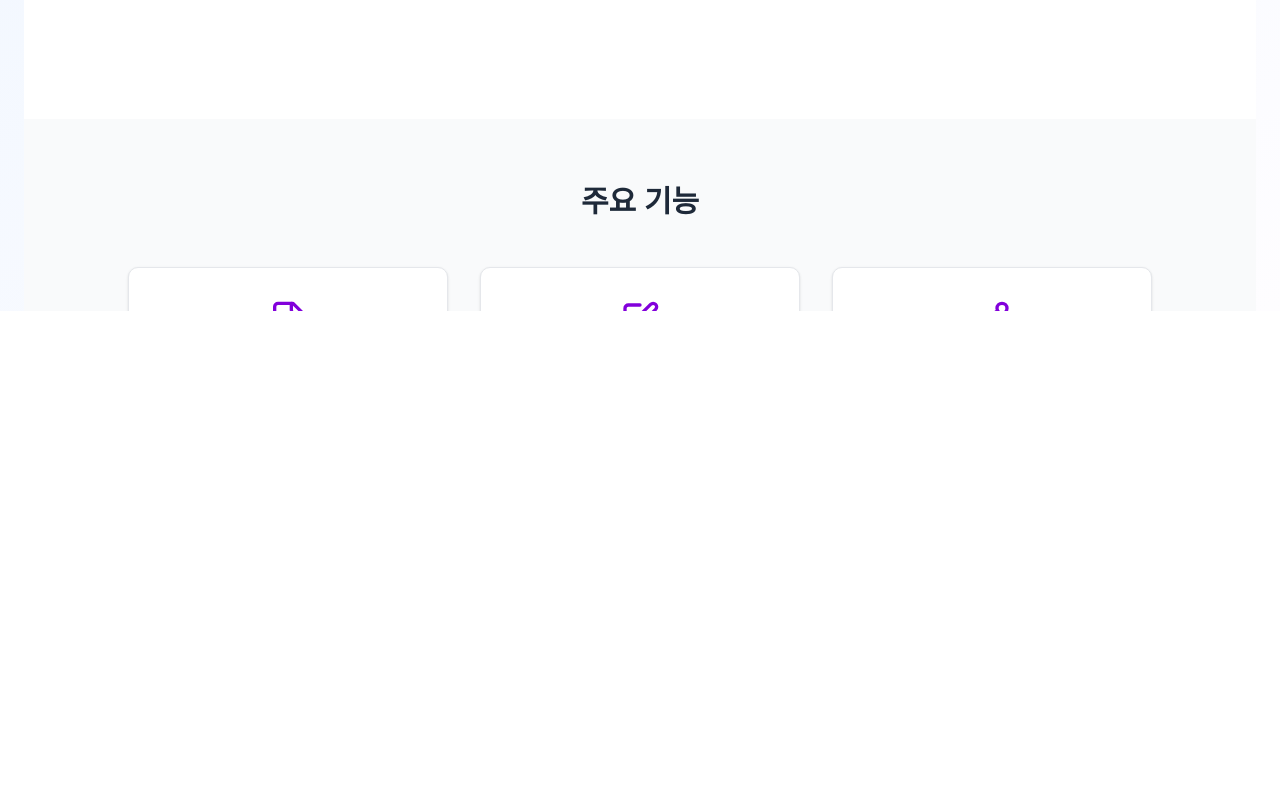
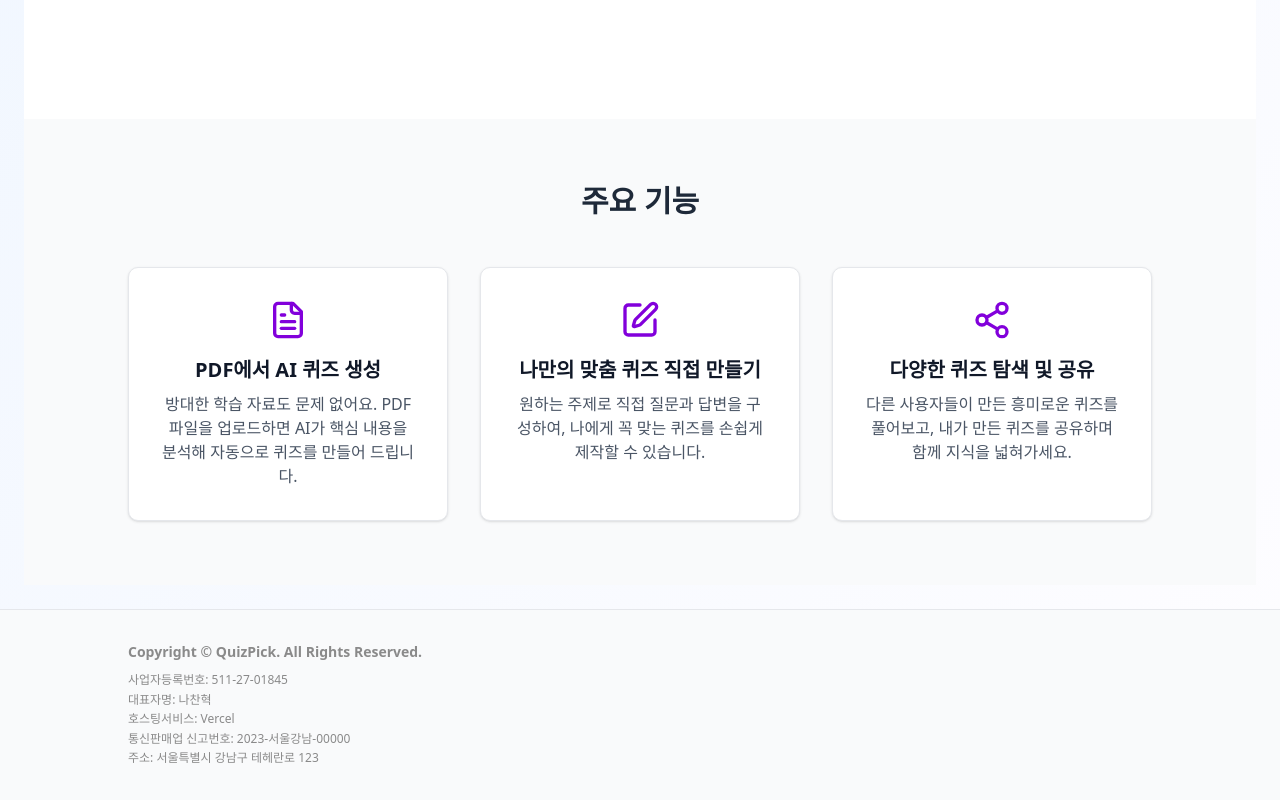
Before and after one commit to XuTuX/quiz_quick, a Next.js app: page / in a window 1280 px wide. Shown: the part 489-1289 px from the top of the page. Before the commit the page ends 800 px from the top, so only its background shows below. Built offline with nearby package versions, Linux system fonts and the light colour scheme; no server answers.

Commit message:
홈페이지 내 설명 추가

```diff
--- a/package.json
+++ b/package.json
@@ -26,6 +26,7 @@
     "react": "^19.0.0",
     "react-dom": "^19.0.0",
     "react-hot-toast": "^2.5.2",
+    "react-icons": "^5.5.0",
     "tailwind-merge": "^3.3.1"
   },
   "devDependencies": {
--- a/src/app/layout.tsx
+++ b/src/app/layout.tsx
@@ -19,17 +19,30 @@ export default function RootLayout({ children }: { children: React.ReactNode })
   return (
     <ClerkProvider>
       <html lang="ko">
-        <body className={`${geistSans.variable} ${geistMono.variable} antialiased flex h-screen`}>
+        <body className={`${geistSans.variable} ${geistMono.variable} antialiased`}>
 
 
-          {/* ===== 메인 영역 ===== */}
-          <div className="flex flex-col flex-1 bg-gradient-to-br from-blue-50 to-purple-50/20">
-            <AppHeader />                                   {/* 헤더. 홈(/)에서는 자동으로 숨김 */}
-            <main className="flex-1 overflow-y-auto p-6">{children}</main>
-            <Toaster />
+        {/* ===== 메인 영역 ===== */}
+        <div className="flex flex-col bg-gradient-to-br from-blue-50 to-purple-50/20">
+          <AppHeader />                                   {/* 헤더. 홈(/)에서는 자동으로 숨김 */}
+          <main className="overflow-y-auto p-6">{children}</main>
+          <Toaster />
+          {/* Footer */}
+          <footer className="bg-gray-50 py-8 px-6 border-t border-gray-200">
+            <div className="max-w-5xl mx-auto text-left text-gray-600">
+              <p className="font-bold text-sm mb-2" style={{ color: '#8A8A8A' }}>Copyright © QuizPick. All Rights Reserved.</p>
+              <div className="text-xs leading-relaxed" style={{ color: '#8A8A8A' }}>
+                <p>사업자등록번호: 511-27-01845</p>
+                <p>대표자명: 나찬혁</p>
+                <p>호스팅서비스: Vercel</p>
+                <p>통신판매업 신고번호: 2023-서울강남-00000</p>
+                <p>주소: 서울특별시 강남구 테헤란로 123</p>
+              </div>
+            </div>
+          </footer>
           </div>
         </body>
-      </html>
-    </ClerkProvider>
+    </html>
+    </ClerkProvider >
   );
 }
--- a/src/app/page.tsx
+++ b/src/app/page.tsx
@@ -81,11 +81,6 @@ export default function HomePage() {
           </div>
         </section>
       </main>
-
-      {/* Footer */}
-      <footer className="py-8 text-center text-gray-500 border-t">
-        <p>&copy; {new Date().getFullYear()} QuizPick. All rights reserved.</p>
-      </footer>
     </div>
   );
 }
```
Also changed, not shown: 1 other file (tests, documents, lock files or other folders).
